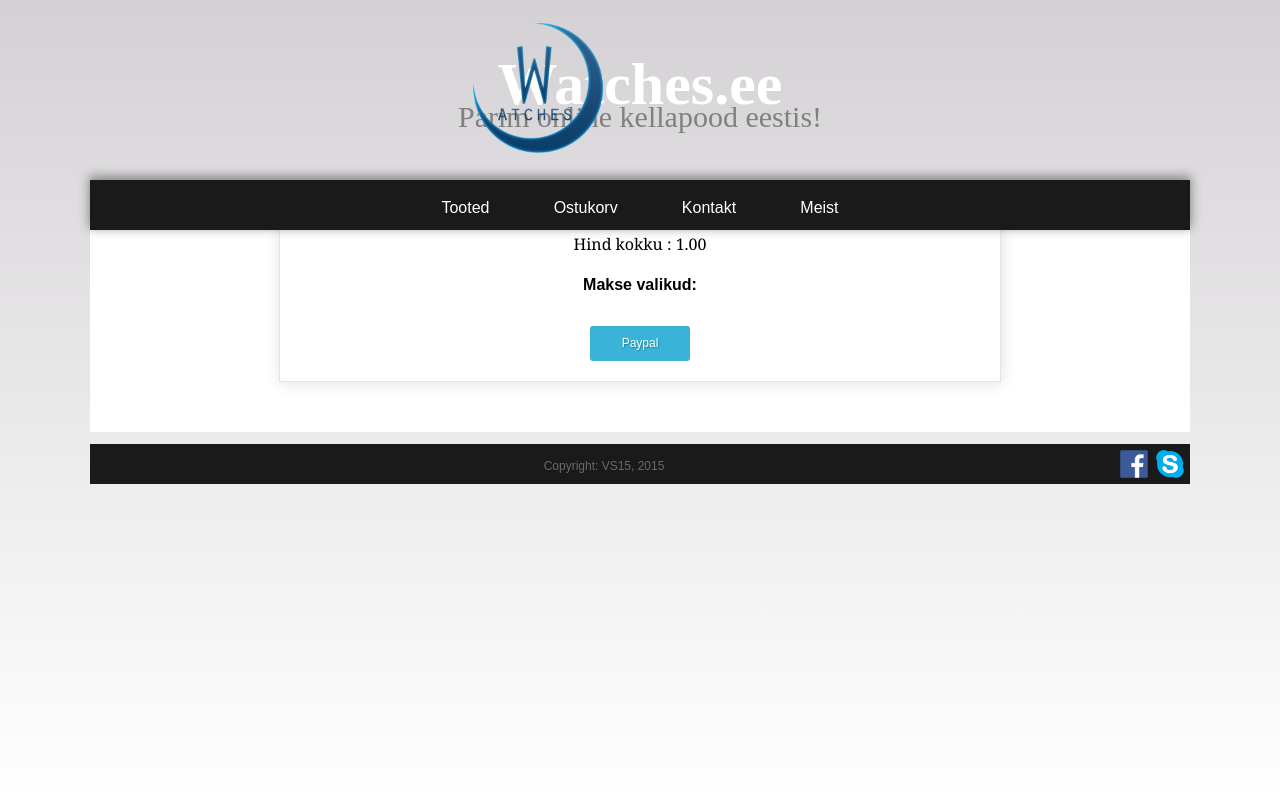
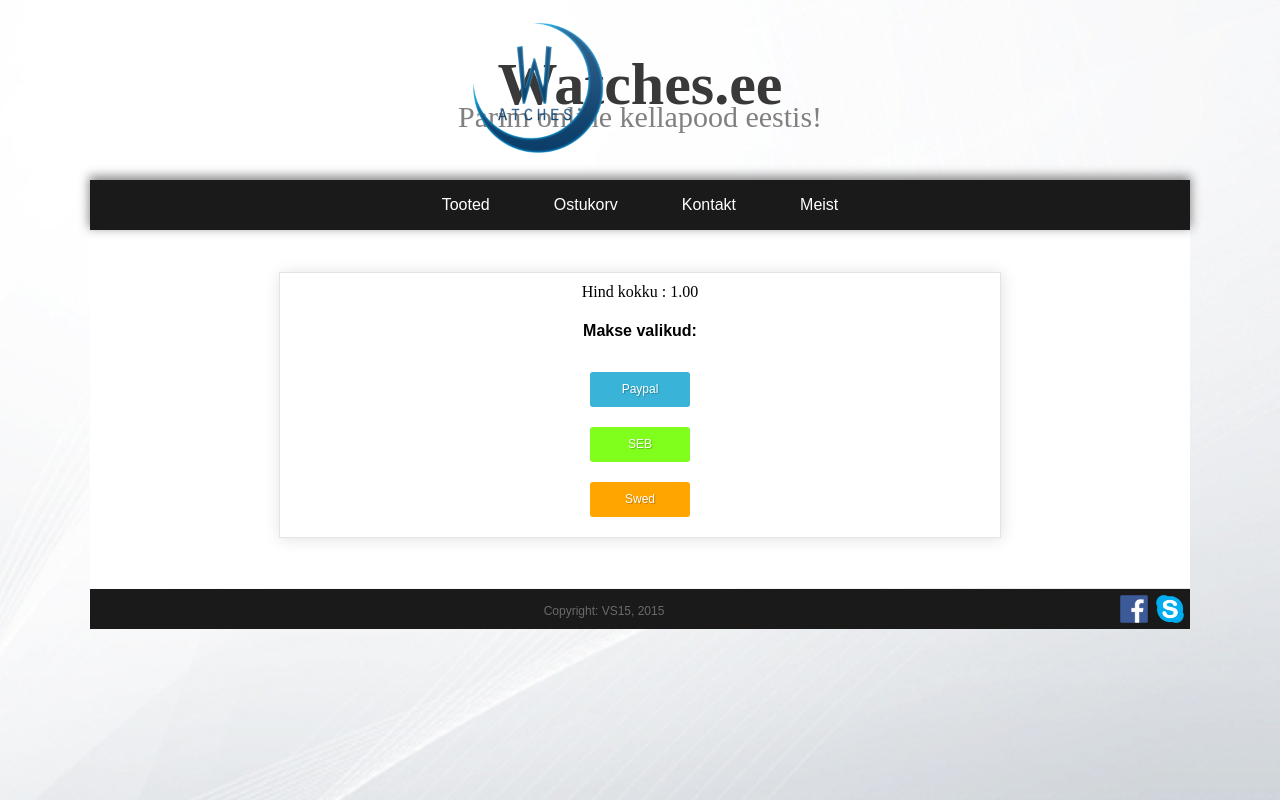
Before and after one commit to PindsterY/ePood, a PHP site: page /epood/index.php?page=payment in a window 1280 px wide. Run offline with PHP 8.4, Linux system fonts and the light colour scheme; the visitor is signed in with stand-in values (Sample User, id 1); some libraries are stand-ins or nearby versions.

Commit message:
css uuendus

```diff
--- a/css/main.css
+++ b/css/main.css
@@ -1,7 +1,10 @@
 body {
     padding: 0px;
     margin: 0px;
-    background: linear-gradient(#d4d1d4, #ffffff)
+    background-image: url("../assets/img/whiteabstract.jpg");
+    background-repeat: no-repeat;
+    background-position: right top;
+    background-attachment: fixed;
 }
 
 p {
@@ -22,7 +25,7 @@ h4 {
 #pealkiri {
     font-family: Chiller;
     font-size: 60px;
-    color:white;
+    color: #393939;
 }
 
 .yleval {
@@ -71,8 +74,8 @@ th {
 }
 
 .pealeht {
-    padding-top: 17px;
-    padding-bottom: 15px;
+    padding-top: 16px;
+    padding-bottom: 16px;
     margin-top: -30px;
 }
 .pealeht:hover {
@@ -136,6 +139,7 @@ div.jalg {
     margin-right: auto;
     background-color: #1a1a1a;
     height: 40px;
+    margin-top: -11px;
 }
 
 .cright {
--- a/style/style.css
+++ b/style/style.css
@@ -1,8 +1,4 @@
-body{
-	margin: 0px;
-	padding: 0px;
-	font-family: Georgia, "Times New Roman", Times, serif;
-}
+
 h1, h2, h3{
 	font-family: "Trebuchet MS", Arial, Helvetica, sans-serif;
 	color: black;
@@ -75,6 +71,37 @@ ul.products li fieldset label select{
 
 
 
+.buttonswed{
+	background-color: orange;
+	min-width: 100px;
+	border: none;
+	padding: 10px;
+	display: inline-block;
+	text-align: center;
+	cursor: pointer;
+	text-decoration: none;
+	color: #FFF;
+	min-height: 15px;
+	font: 12px/15px Arial, Helvetica, sans-serif;
+	text-shadow: 1px 1px 1px rgba(0, 0, 0, 0.26);
+	border-radius: 3px;
+}
+.buttonseb{
+	background-color: #7fff1b;
+	min-width: 100px;
+	border: none;
+	padding: 10px;
+	display: inline-block;
+	text-align: center;
+	cursor: pointer;
+	text-decoration: none;
+	color: #FFF;
+	min-height: 15px;
+	font: 12px/15px Arial, Helvetica, sans-serif;
+	text-shadow: 1px 1px 1px rgba(0, 0, 0, 0.26);
+	border-radius: 3px;
+}
+
 button, .button{
 	background-color: #39b3d7;
 	min-width: 100px;
@@ -90,8 +117,14 @@ button, .button{
 	text-shadow: 1px 1px 1px rgba(0, 0, 0, 0.26);
 	border-radius: 3px;
 }
-button:hover, .button:hover{
+.button:hover{
 	background-color: #44C7ED;
+}
+.buttonswed:hover{
+	background-color: #ffb93c;
+}
+.buttonseb:hover{
+	background-color:greenyellow;
 }
 
 .product-thumb{
--- a/templates/master_template.php
+++ b/templates/master_template.php
@@ -9,10 +9,10 @@
     <title>watches.ee</title>
 </head>
 <body>
-
+<a href="index.php">
 <img id="origlogo" src="assets/img/origwatch22.png" alt="">
 <div class="banner">
-    <h1><a id="pealkiri" href="?">Watches.ee</a></h1>
+    <h1><a id="pealkiri">Watches.ee</a></h1>
     <p class="yleval">Parim online kellapood eestis!</p>
 </div>
 
--- a/views/payment.php
+++ b/views/payment.php
@@ -3,13 +3,20 @@ session_start();
 ?>
 
 <script src="https://ajax.googleapis.com/ajax/libs/jquery/2.1.3/jquery.min.js"></script>
-
+<br>
+<br>
+<br>
 <br>
 <div class="cart-view-table-back">
 
     <span style=";text-align: right;">Hind kokku : <?php echo sprintf("%01.2f", $_SESSION["total_amount"]); ?></span>
     <h4>Makse valikud:</h4>
     <button class="button"style="float: none" onclick="paypal()">Paypal</button>
+    <br>
+    <button class="buttonseb"style="float: none" onclick="paypal()">SEB</button>
+    <br>
+    <button class="buttonswed"style="float: none" onclick="paypal()">Swed</button>
+
 
 </div>
 
```
Also changed, not shown: assets/img/whiteabstract.jpg (added).
